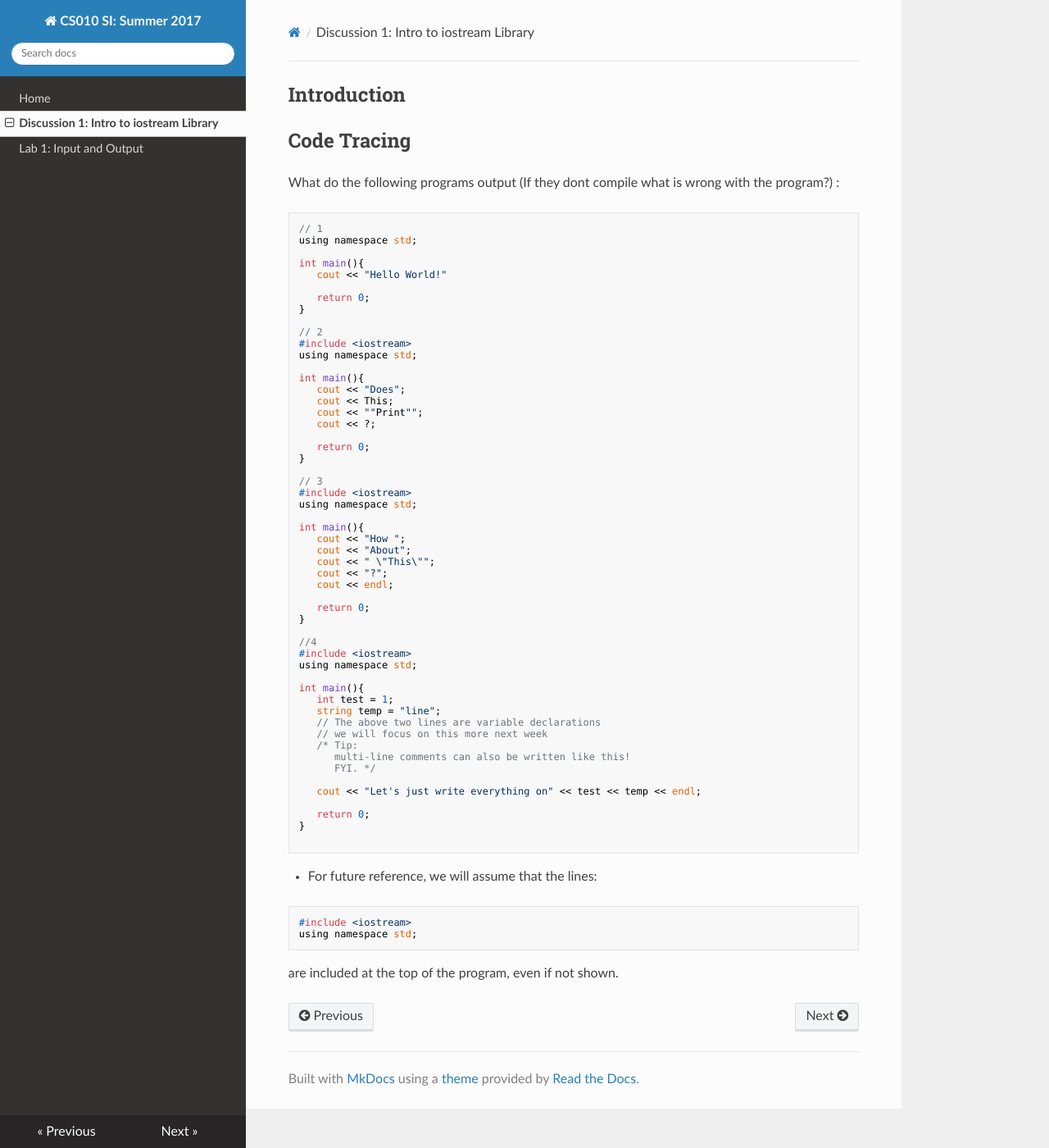
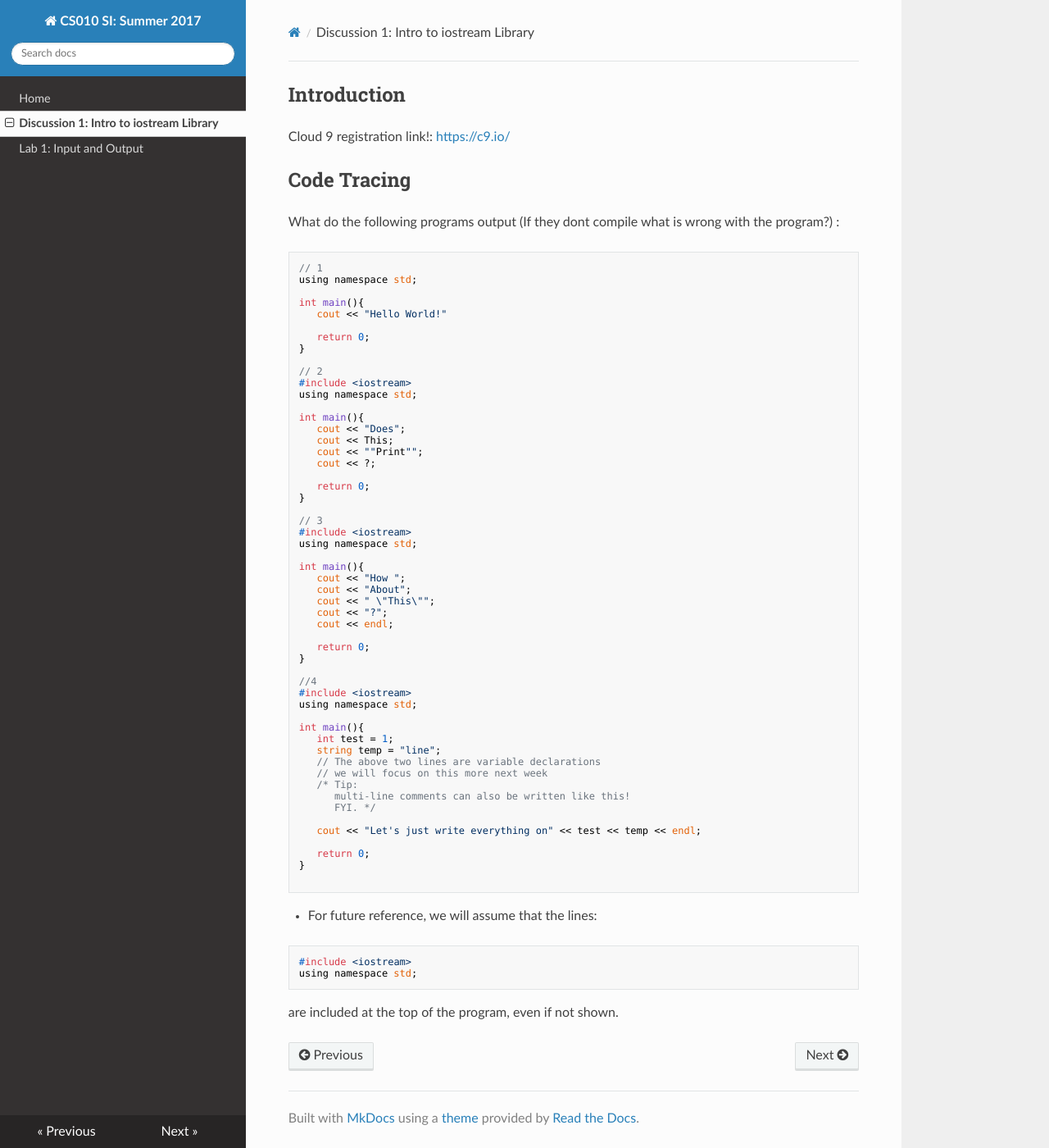
Before and after one commit to cs-si-ucr/cs10, an MkDocs documentation site: the page built from docs/dis01.md, in a window 1280 px wide and 1400 px high. Shown: the whole window at 82% size. Built offline with MkDocs 1.6.1, drawn with Linux system fonts in a browser that asks for light colours; nearby versions of some CDN libraries; old or Windows-style settings are respelled for this version of MkDocs.

Commit message:
added C9 registration link

```diff
--- a/docs/dis01.md
+++ b/docs/dis01.md
@@ -1,6 +1,7 @@
 Introduction
 ------------
 
+Cloud 9 registration link!: [https://c9.io/](https://c9.io/)
 
 Code Tracing
 ------------
```
